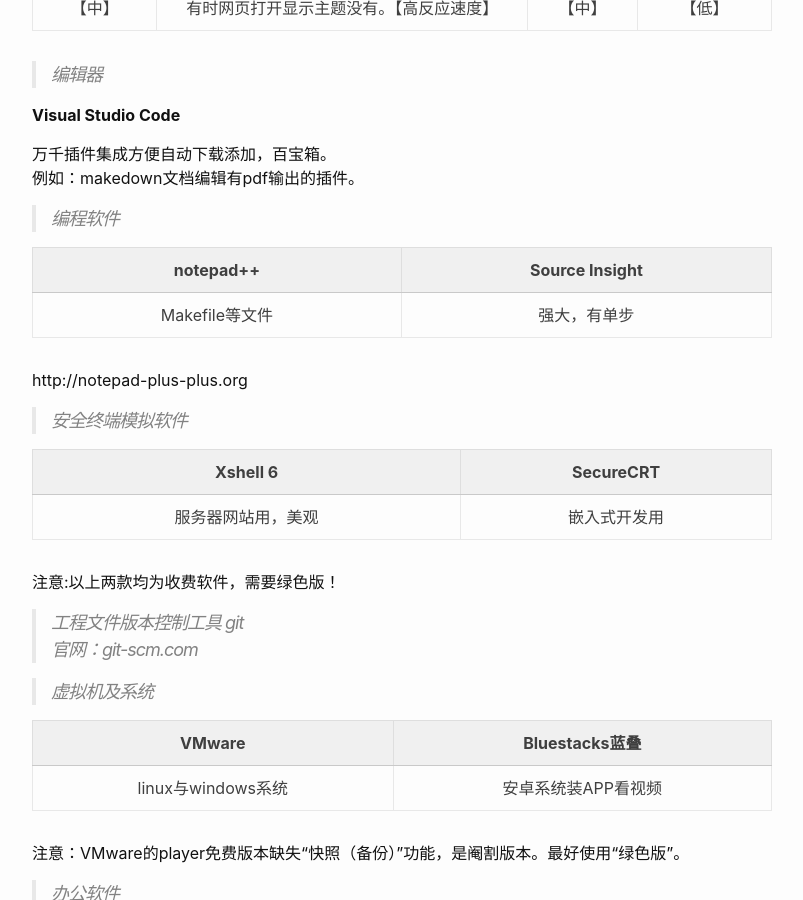
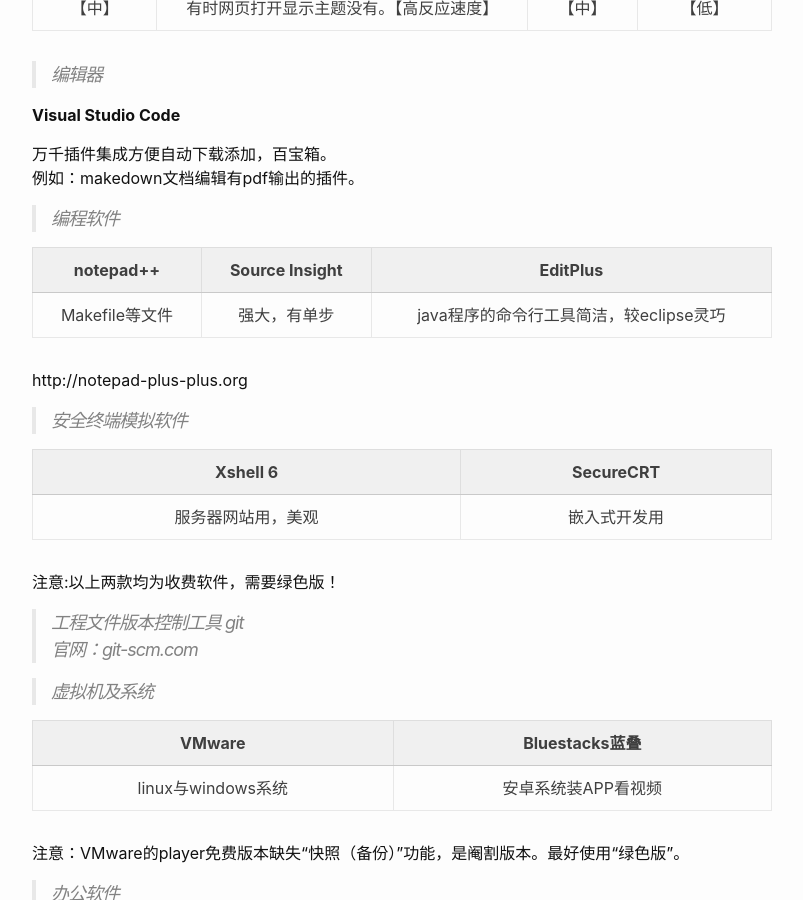
Before and after one commit to wutiantian/wutiantian.github.io, a Jekyll site: the page built from _posts/2019-04-07-亲测好用软件及网站（嵌入式软硬件工作周边应用）.md, in a window 1280 px wide and 900 px high, scrolled down 947 px. Shown: the whole window, without its empty margins (238-1041 px from the left). Built offline with Jekyll 4.4.1, drawn with Linux system fonts in a browser that asks for light colours.

Commit message:
docs(亲测好用软件及网站,3 line add)

```diff
--- a/_posts/2019-04-07-亲测好用软件及网站（嵌入式软硬件工作周边应用）.md
+++ b/_posts/2019-04-07-亲测好用软件及网站（嵌入式软硬件工作周边应用）.md
@@ -50,9 +50,9 @@
 
 >编程软件
 
-|notepad++|Source Insight|
-|:---:|:---:|
-|Makefile等文件|强大，有单步|
+|notepad++|Source Insight|EditPlus|
+|:---:|:---:|:---:|
+|Makefile等文件|强大，有单步|java程序的命令行工具简洁，较eclipse灵巧|
 
 http://notepad-plus-plus.org
 
```
